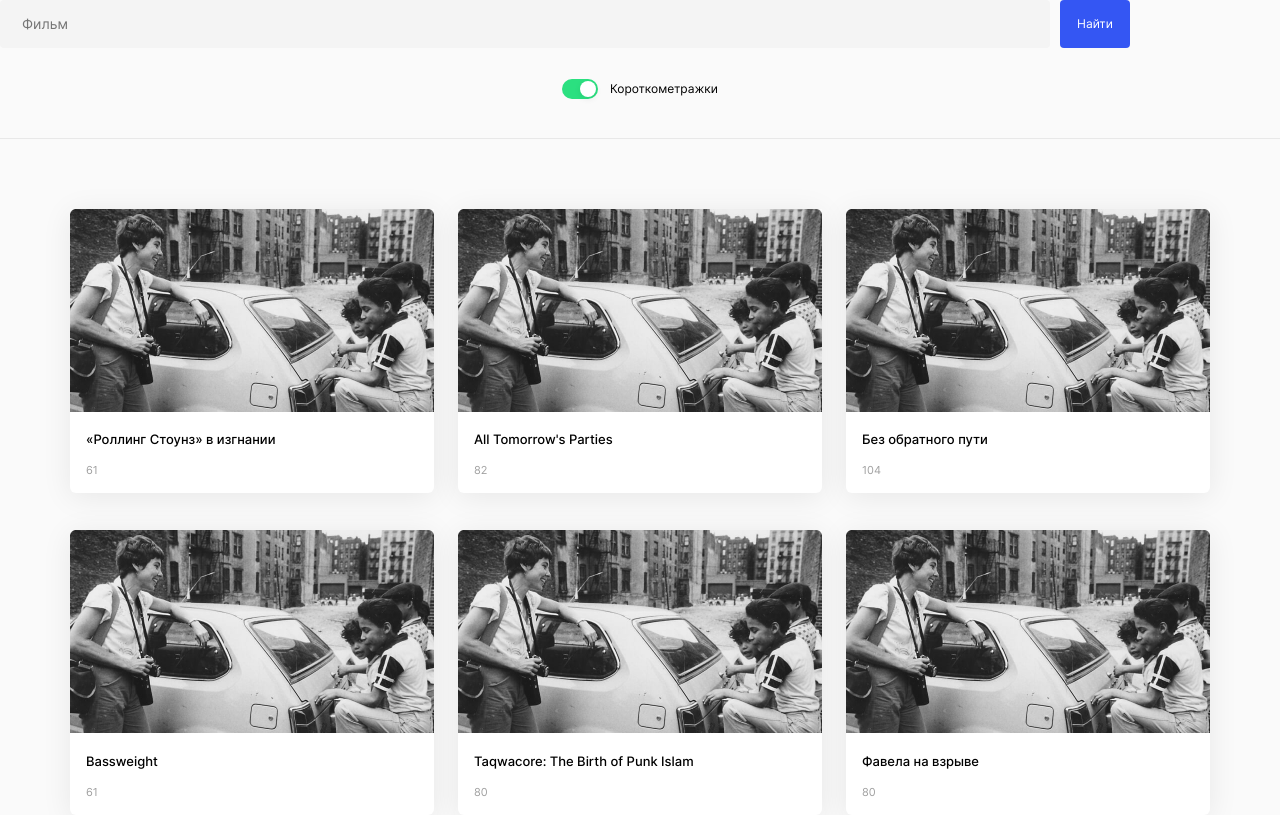
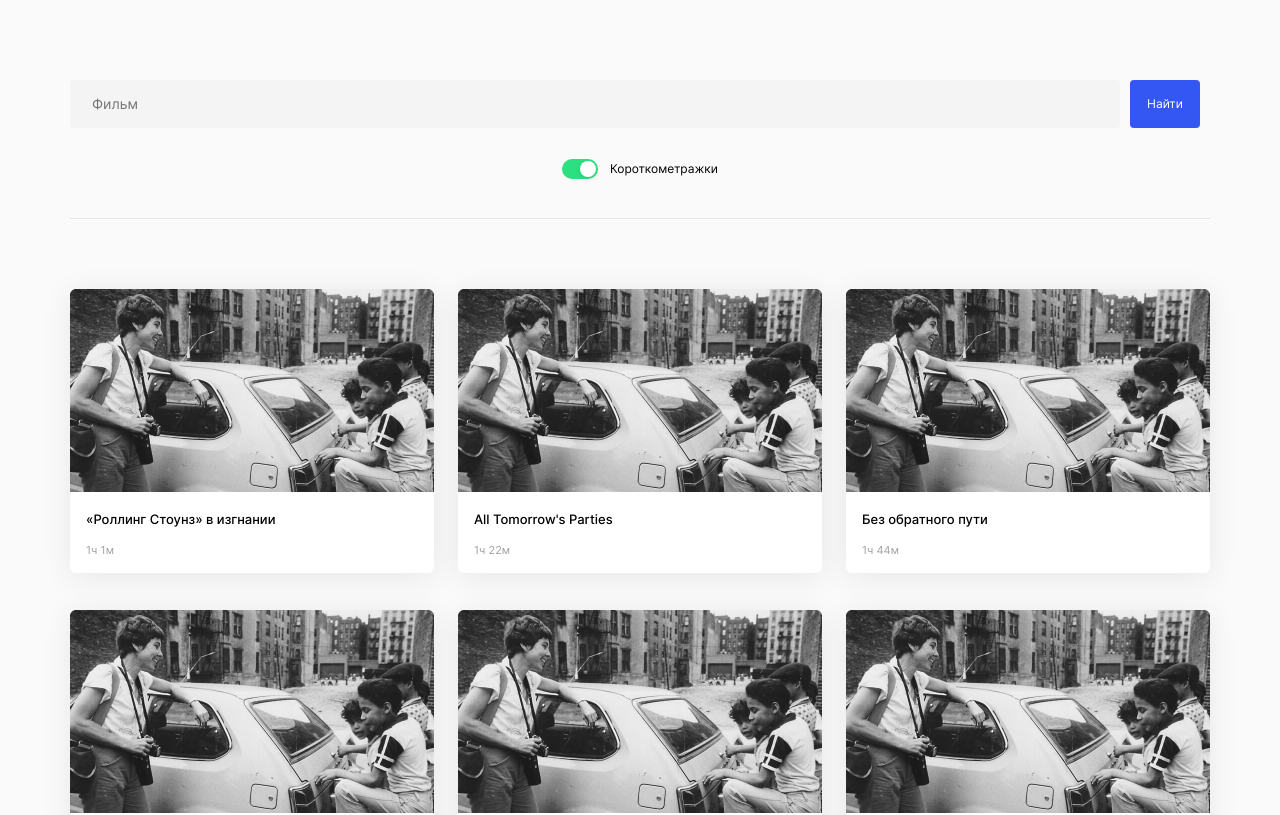
Before and after one commit to sofiapeshekhonova/movies-explorer-frontend, a React (Create React App) app: page /saved-movies in a window 1280 px wide. Shown: the top 815 px of the page. Built offline with nearby package versions, Linux system fonts and the light colour scheme.

Commit message:
level-2: доработки по фильмам

```diff
--- a/src/components/MoviesCard/MoviesCard.jsx
+++ b/src/components/MoviesCard/MoviesCard.jsx
@@ -5,17 +5,23 @@ function MoviesCard({ film, props }) {
   const { nameRU, trailerLink, duration } = film;
   const {className, src, alt} = props;
 
+  console.log(duration)
+  const hours = Math.trunc(duration / 60);
+  const minutes = Math.trunc(duration - hours * 60);
+
   return (
     <li className="movies-card">
       <a className="movies-card__trailer-link" href={trailerLink} target="_blank" rel="noreferrer">
         <img className="movies-card__image" alt="постер фильма" src={poster}/>
       </a>
         <div className="movies-card__container">
+          <div>
           <div className="movies-card__info">
             <h4 className="movies-card__title">{nameRU}</h4>
             <img className={className} alt={alt} src={src}/>
           </div>
-          <p className="movies-card__time">{duration}</p>
+          <p className="movies-card__time">{hours}ч {minutes}м</p>
+          </div>
       </div>
     </li>
   );
--- a/src/components/MoviesCard/MoviesCard.scss
+++ b/src/components/MoviesCard/MoviesCard.scss
@@ -14,7 +14,8 @@
 }
 
 .movies-card__container {
-  padding: 16px 16px;
+  // padding: 16px 16px;
+  cursor: pointer;
   @media screen and (max-width: 895px) {
     padding: 14px 14px;
   }
@@ -31,6 +32,7 @@
 }
 
 .movies-card__info {
+  padding: 16px 16px 0 16px;
   display: flex;
   align-items: center;
   justify-content: space-between;
@@ -47,7 +49,6 @@
       line-height: 15px;
   }
 }
-
 
 .movies-card__like {
   width: 14px;
@@ -69,6 +70,7 @@
 
 .movies-card__time {
   font-weight: 400;
+  padding: 0 0 16px 16px;
   font-size: 11px;
   line-height: 13px;
   color: var(--grey-dark);
--- a/src/components/MoviesCardList/MoviesCardList.jsx
+++ b/src/components/MoviesCardList/MoviesCardList.jsx
@@ -1,14 +1,46 @@
 import MoviesCard from "../MoviesCard/MoviesCard";
 import "./MoviesCardList.scss";
 import mock from "../../utils/mock";
+import { useEffect, useState } from "react";
 
 function MoviesCardList(props) {
+
+  const [countCard, setCountCard] = useState(12)
+
+  useEffect(() => {
+    let timer;
+    const handleChangeWidthScreenTimer = () => {
+      timer = setTimeout(handleChangeWidthScreen, 300);
+    };
+    window.addEventListener("resize", handleChangeWidthScreenTimer);
+    return () => {
+      window.removeEventListener("resize", handleChangeWidthScreenTimer);
+      clearTimeout(timer);
+    };
+  });
+
+  const handleChangeWidthScreen = () => {
+    if (window.innerWidth < 376) {
+      setCountCard(5)
+    } else if (window.innerWidth < 898) {
+      setCountCard(8)
+    } else {
+      setCountCard(12)
+    }
+  }
+
   return (
     <section className="movies-card-list">
       <ul className="movies-card-list__list">
-        {mock.map((film) => (
-          <MoviesCard key={film.id} film={film} props={props}/>
-        ))}
+        {mock.map((film, index) => {
+          if (index < countCard) {
+            return (
+              <MoviesCard key={film.id} film={film} props={props}/>
+            )
+          } else {
+            return ('');
+          }
+        })}
       </ul>
       <button
         className="movies-card-list__button"
--- a/src/components/MoviesCardList/MoviesCardList.scss
+++ b/src/components/MoviesCardList/MoviesCardList.scss
@@ -39,6 +39,7 @@
   padding: 10px 139px;
   margin-top: 50px;
   border: none;
+  cursor: pointer;
   @media screen and (max-width: 495px) {
     max-width: 240px;
   }
--- a/src/components/SavedMovies/SavedMovies.scss
+++ b/src/components/SavedMovies/SavedMovies.scss
@@ -0,0 +1,10 @@
+.saved-movies {
+  padding: 80px 70px;
+  background-color: var(--milk);
+  @media screen and (max-width: 768px) {
+    padding: 80px 30px 51px;
+  }
+  @media screen and (max-width: 495px) {
+    padding: 81px 10px 44px;
+  }
+}
--- a/src/components/SearchForm/SearchForm.scss
+++ b/src/components/SearchForm/SearchForm.scss
@@ -30,6 +30,7 @@
   font-size: 12px;
   line-height: 18px;
   margin-left: 10px;
+  cursor: pointer;
 }
 
 .search-form__checkbox {
```
